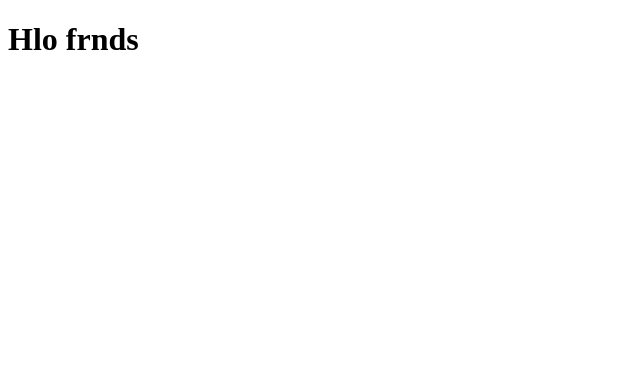
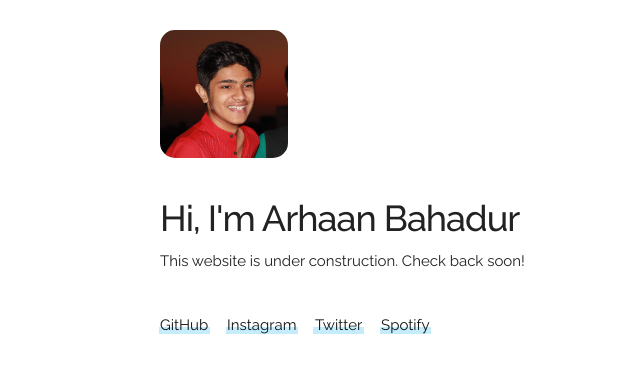
Before and after one commit to arhaanb/webold, a plain HTML site: page index.html in a window 1280 px wide. Shown: the whole page, without its empty margins (0-640 px from the left). Drawn offline with nearby package versions, Linux system fonts and the light colour scheme.

Commit message:
make coming soon a bit nicer

```diff
--- a/index.html
+++ b/index.html
@@ -4,15 +4,109 @@
 <head>
 	<meta charset="UTF-8">
 	<meta name="viewport" content="width=device-width, initial-scale=1.0">
+	<link rel="stylesheet" href="https://cdnjs.cloudflare.com/ajax/libs/skeleton/2.0.4/skeleton.css">
+	<link href="https://fonts.googleapis.com/css2?family=Raleway:wght@400;500;700&display=swap" rel="stylesheet">
 	<title>Hi</title>
 </head>
 
 <style>
+	* {
+		margin: 0;
+		padding: 0;
+	}
 
+	body {
+		font-family: 'raleway';
+	}
+
+	.title {
+		font-weight: 500;
+		margin-bottom: 0.2em;
+	}
+
+	.arhaan {
+		width: 100%;
+		margin: 2em 0;
+		border-radius: 1em;
+	}
+
+	footer {
+		margin-top: 1em;
+		padding: 1em 0;
+	}
+
+	a:hover {
+		color: #121314;
+	}
+
+	a {
+		text-decoration: none;
+		color: #121314;
+		position: relative;
+	}
+
+	.socials .link {
+		margin-right: 1em;
+		margin-top: 0;
+	}
+
+	.link:hover {
+		color: #121314;
+	}
+
+	.link:after {
+		content: "";
+		position: absolute;
+		z-index: -1;
+		top: 60%;
+		left: -0.1em;
+		right: -0.1em;
+		bottom: 0;
+		transition: top 200ms cubic-bezier(0, 0.8, 0.13, 1);
+		background-color: #4ac5f152;
+	}
+
+	.link:hover:after {
+		top: 0%;
+	}
+
+	::-moz-selection {
+		/* Code for Firefox */
+		color: #222;
+		background: #4ac5f152;
+	}
+
+	::selection {
+		color: #222;
+		background: #4ac5f152;
+	}
 </style>
 
 <body>
-	<h1>Hlo frnds</h1>
+
+	<div class="container">
+
+		<div class="two columns">
+			<img src="./arhaan.jpg" alt="Arhaan" class="arhaan">
+		</div>
+		<div class="u-cf"></div>
+		<h3 class="title">Hi, I'm Arhaan Bahadur</h3>
+		<p>This website is under construction. Check back soon!</p>
+
+		<footer>
+			<div class="flex">
+				<div class="socials">
+					<a href="//github.com/arhaanb" class="link" target="_blank">GitHub</a>
+					<a href="//instagram.com/arhaan_bahadur" class="link" target="_blank">Instagram</a>
+					<a href="//twitter.com/arhaan_bahadur" class="link" target="_blank">Twitter</a>
+					<a href="//open.spotify.com/user/arhaanb" class="link" target="_blank">Spotify</a>
+				</div>
+			</div>
+		</footer>
+
+	</div>
+
+
 </body>
 
 </html>
```
Also changed, not shown: arhaan.jpg (added).
